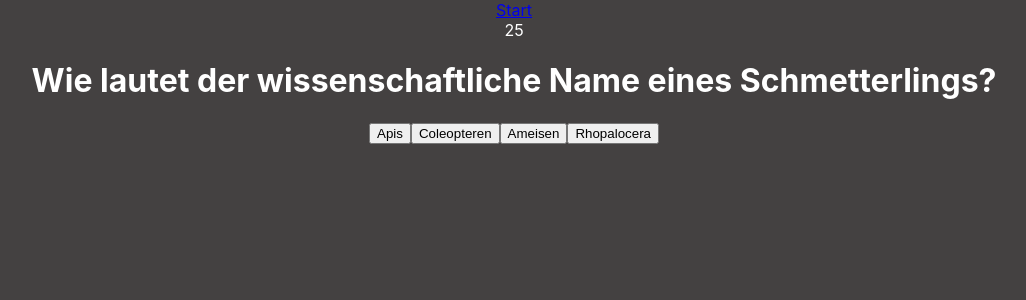
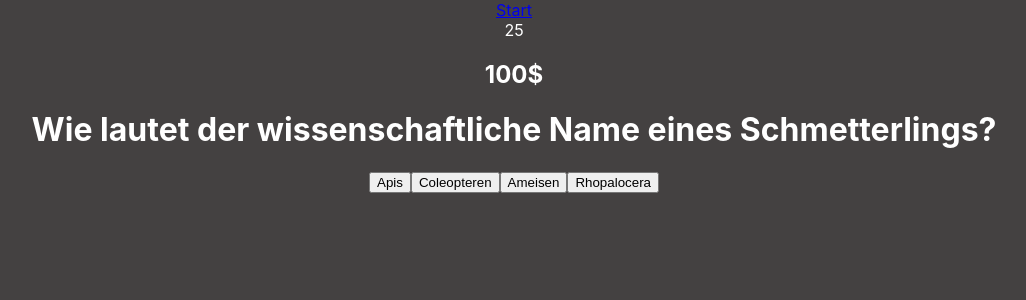
Before and after one commit to marceljaworski/myquiz, a React (Create React App) app: page /quiz in a window 1280 px wide. Shown: the top 300 px of the page, without its empty margins (126-1152 px from the left). Built offline with nearby package versions, Linux system fonts and the light colour scheme.

Commit message:
dolar counter

```diff
--- a/src/components/Questions.js
+++ b/src/components/Questions.js
@@ -6,13 +6,17 @@ import Data from '../data.json'
 export default function Questions() {
   const [fragen] = useState(Data.Fragen)
   const [count, setCount] = useState(0)
+  const [ money, setMoney ] = useState(100)
   console.log(count)
   const handleClick = () => {
     setCount(count + 1)
+    setMoney(money + 100)
   }
   return (
     <div>
+      <h2>{money}$</h2>
       <h1>{fragen[count].Frage}</h1>
+
 
       {fragen[count].Antworten.map((el, index) => {
 
```
